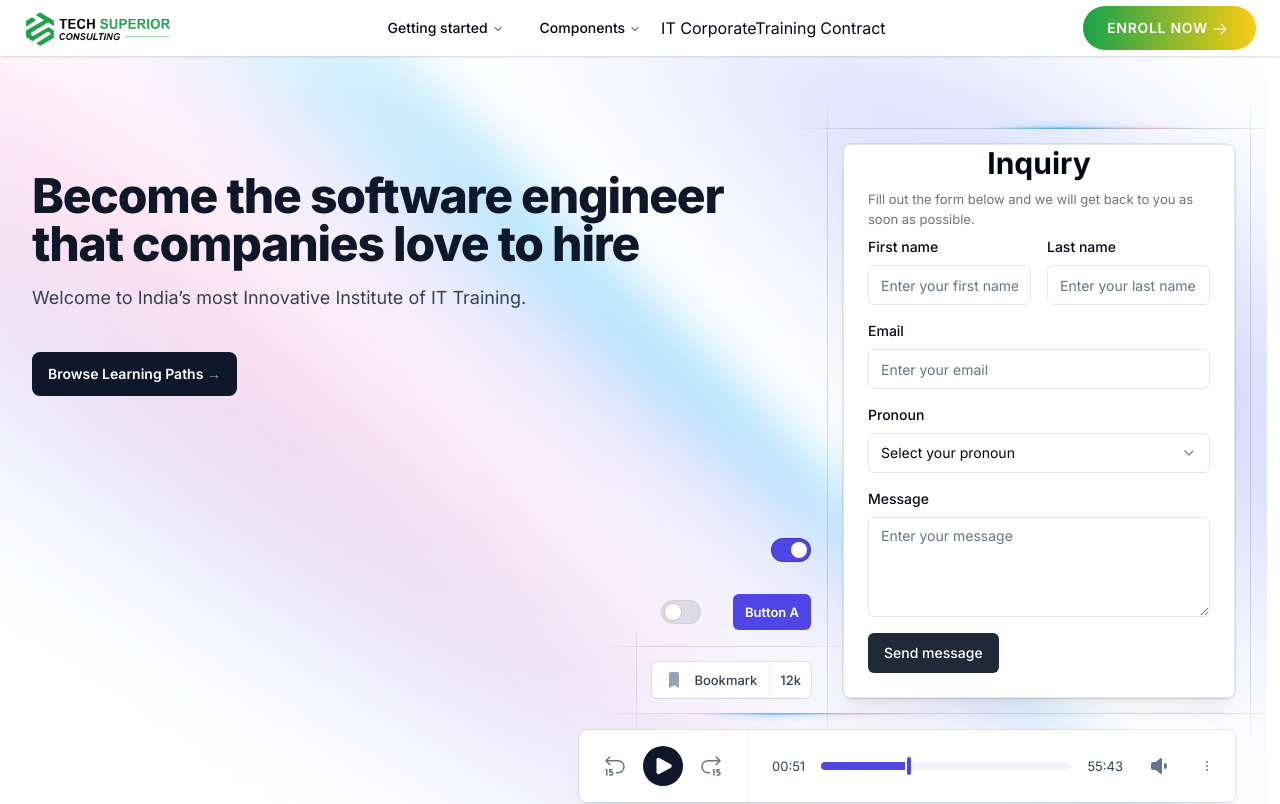
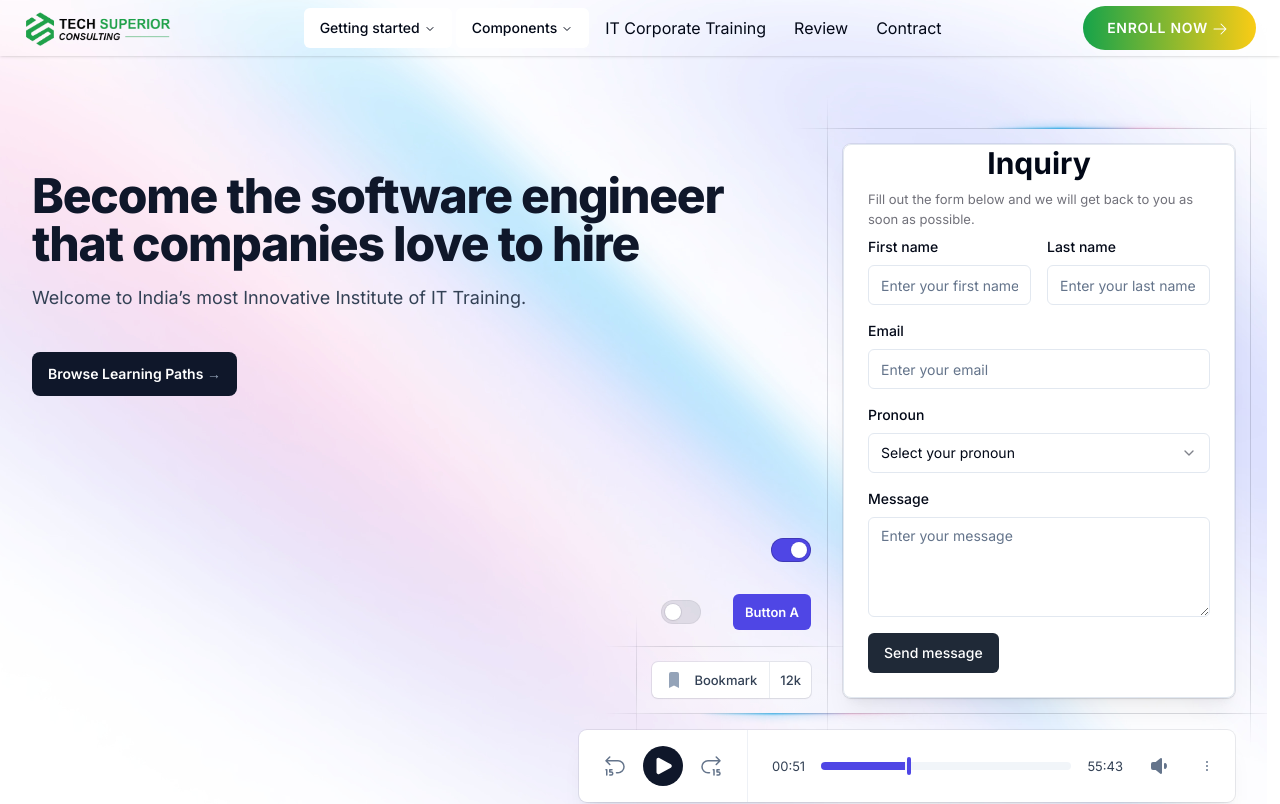
Before and after one commit to neerajtsc/traning-app, a Next.js app: page / in a window 1280 px wide. Shown: the top 804 px of the page. Built offline with nearby package versions, Linux system fonts and the light colour scheme.

Commit message:
ui added

```diff
--- a/src/app/page.tsx
+++ b/src/app/page.tsx
@@ -63,7 +63,7 @@ const components: { title: string; href: string; description: string }[] = [
 export default function Home() {
   return (
     <main className="flex min-h-screen ">
-      <nav className="fixed inset-x-0 top-0 z-50 bg-white shadow dark:bg-gray-950">
+      <nav className="fixed inset-x-0 top-0 z-50 bg-blur shadow dark:bg-gray-950">
         <div className="container px-4 md:px-6">
           <div className="flex h-14 justify-between items-center">
             <Link className="flex items-center gap-2 text-lg font-semibold" href="#">
@@ -124,14 +124,21 @@ export default function Home() {
                   </NavigationMenuItem>
                   <NavigationMenuItem>
                     <Link href="/docs" legacyBehavior passHref>
-                      <NavigationMenuLink >
-                        IT CorporateTraining
+                      <NavigationMenuLink className="block select-none space-y-1 rounded-md p-3 leading-none no-underline outline-none transition-colors hover:bg-accent hover:text-accent-foreground focus:bg-accent focus:text-accent-foreground">
+                        IT Corporate Training
+                      </NavigationMenuLink>
+                    </Link>
+                  </NavigationMenuItem>
+                  <NavigationMenuItem >
+                    <Link href="/docs" legacyBehavior passHref>
+                      <NavigationMenuLink className="block select-none space-y-1 rounded-md p-3 leading-none no-underline outline-none transition-colors hover:bg-accent hover:text-accent-foreground focus:bg-accent focus:text-accent-foreground">
+                        Review
                       </NavigationMenuLink>
                     </Link>
                   </NavigationMenuItem>
                   <NavigationMenuItem>
                     <Link href="/docs" legacyBehavior passHref>
-                      <NavigationMenuLink >
+                      <NavigationMenuLink className="block select-none space-y-1 rounded-md p-3 leading-none no-underline outline-none transition-colors hover:bg-accent hover:text-accent-foreground focus:bg-accent focus:text-accent-foreground">
                         Contract
                       </NavigationMenuLink>
                     </Link>
```
